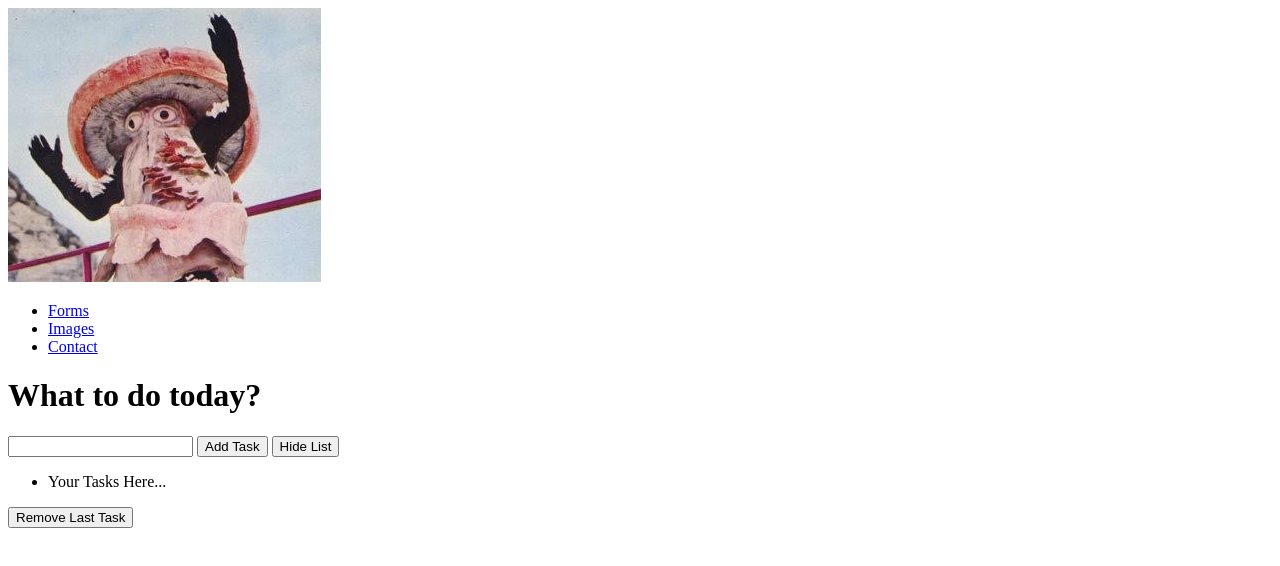
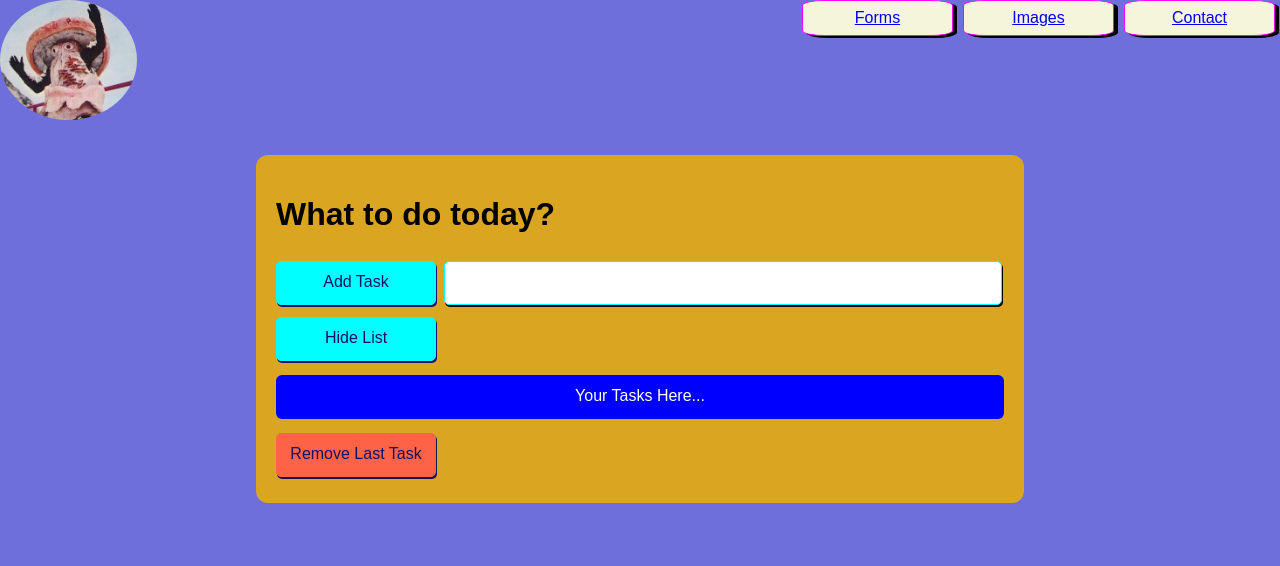
Before and after one commit to johnnycrisp/testing-playground, a plain HTML site: page to-do.html in a window 1280 px wide. Drawn offline with Linux system fonts and the light colour scheme.

Commit message:
some style and js todo list

```diff
--- a/app.js
+++ b/app.js
@@ -3,6 +3,8 @@ const mainButton = document.querySelector('.main-btn');
 const list = document.querySelector('.list');
 
 const toggleButton = document.querySelector('.toggle-btn');
+
+const removeButton = document.querySelector('.remove-btn');
 
 //Hide and show list items
 
@@ -29,3 +31,12 @@ mainButton.addEventListener('click', () => {
     );
     myInput.value = '';
 } );
+
+// Remove task button
+
+removeButton.addEventListener('click', () => {
+
+    const lastItem = document.querySelector('ul li:last-child');
+
+    lastItem.remove();
+});
--- a/scss/partials/component/_buttons.scss
+++ b/scss/partials/component/_buttons.scss
@@ -16,6 +16,27 @@
     transform: scale(0.9);
 }
 
+
+
 .first_bit>.button:hover {
     background-color: yellow;
 }
+
+.main-btn, .toggle-btn, .remove-btn {
+    @include button;
+    margin: 6px 0;
+}
+
+.remove-btn {
+    background-color: tomato;
+    border: 1px solid tomato;
+}
+
+.input-main {
+    min-height: 44px;
+    margin-left: 8px;
+    border-radius: 5px;
+    border: 1px solid aqua;
+        border-radius: 5px;
+        box-shadow: 1px 2px 0 0px;
+}
--- a/scss/partials/layout/_card.scss
+++ b/scss/partials/layout/_card.scss
@@ -0,0 +1,11 @@
+.card-title-todo {
+
+    display: flex;
+    flex-direction: column;
+}
+
+.todo-wrapper {
+
+        display: flex;
+        flex-direction: column;
+}
--- a/scss/partials/layout/_containers.scss
+++ b/scss/partials/layout/_containers.scss
@@ -15,3 +15,36 @@ main .card_container:first-child {
     border-radius: 5px;
     background-color: antiquewhite;
 }
+
+.todo-wrapper {
+
+    width: 60vw;
+    margin: 25px auto;
+    background-color: goldenrod;
+    padding: 20px;
+    border-radius: 12px;
+
+
+    & li {
+        min-height: 44px;
+        padding: 12px;
+        background-color: blue;
+        color: white;
+        border-radius: 6px;
+        text-align: center;
+        margin: 8px 0;
+    }
+}
+
+.todo-input-container {
+    width: 100%;
+
+    .input-main {
+        width: calc(100% - 170px);
+    }
+
+    .main-btn {
+
+        width: 160px;
+    }
+}
--- a/scss/partials/utilities/_mixins.scss
+++ b/scss/partials/utilities/_mixins.scss
@@ -9,3 +9,25 @@
     flex-wrap: $wrap;
     justify-content: $just;
 }
+
+@mixin button {
+min-height: 44px;
+max-width: 160px;
+background-color: aqua;
+border: 1px solid aqua;
+border-radius: 5px;
+box-shadow: 1px 2px 0 0px;
+color: rgb(18, 18, 97);
+font-weight: 500;
+cursor: pointer;
+transition: 1s ease-out;
+transition-property: background-color,
+transform,
+border-bottom;
+&:hover {
+        background-color: rgb(164, 37, 171);
+        border-bottom: 1px solid greenyellow;
+        ;
+    }
+
+}
--- a/to-do.html
+++ b/to-do.html
@@ -5,6 +5,7 @@
     <meta http-equiv="X-UA-Compatible" content="IE=edge">
     <meta name="viewport" content="width=device-width, initial-scale=1.0">
     <title>To do list</title>
+    <link rel="stylesheet" href="css/styles.css">
 </head>
 <body>
     <header>
@@ -19,14 +20,17 @@
     </nav>
     </header>
     <main>
+        <div class="todo-wrapper">
         <h1>What to do today?</h1>
-        <input type="text" class="input-main">
-        <button class="main-btn">Add Task</button>
+        <div class = "todo-input-container"> <button class="main-btn">Add Task</button><input type="text" class="input-main">
+       </div>
         <button class="toggle-btn">Hide List</button>
+
         <ul class="list">
             <li>Your Tasks Here...</li>
         </ul>
         <button class="remove-btn">Remove Last Task</button>
+        </div>
 
     </main>
     <footer></footer>
```
Also changed, not shown: css/styles.css, scss/partials/utilities/_variables.scss (line endings or trailing spaces), 1 other file.
